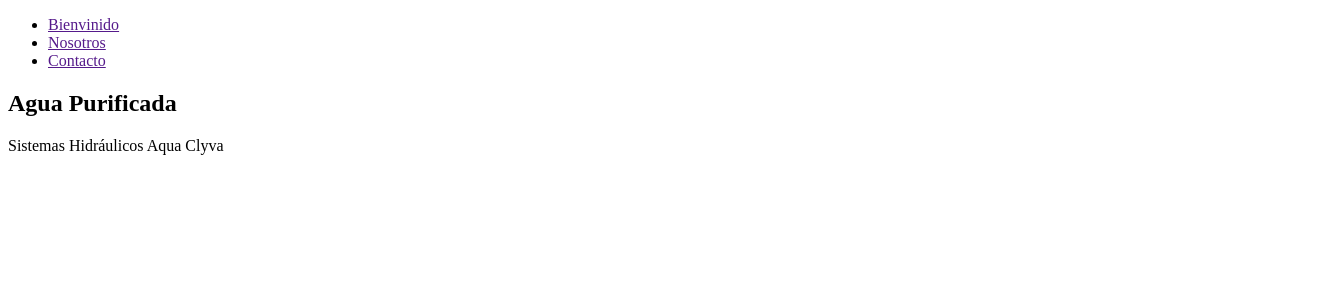
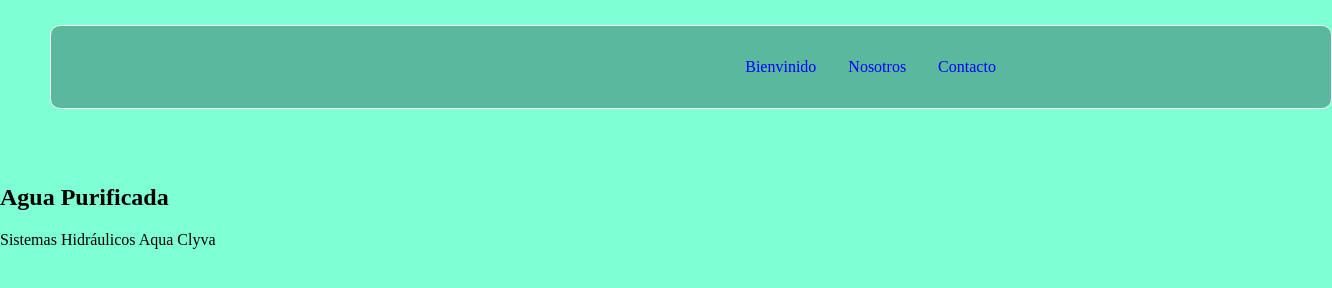
Before and after one commit to hugoilias/Mi-proyecto-Tech101, a plain HTML site: page index.html in a window 1280 px wide. Shown: the whole page, 1332 px wide, since content can reach past the window. Drawn offline with Linux system fonts and the light colour scheme.

Commit message:
[ADD] main.css se agregaron estilos

```diff
--- a/index.html
+++ b/index.html
@@ -5,14 +5,14 @@
   <meta charset="UTF-8">
   <meta name="viewport" content="width=device-width, initial-scale=1.0">
   <link rel="stylesheet" href="main.css">
-  <title>Mi CV</title>
+  <title>Agua</title>
 </head>
 
 <body>
   <header>
     <div>
-      <nav>
-        <a href=""></a>
+      <nav class="menu">
+        <a href="index.html"><img src="" alt=""></a>
         <ul>
           <li><a href="">Bienvinido</a></li>
           <li><a href="">Nosotros</a></li>
--- a/main.css
+++ b/main.css
@@ -0,0 +1,30 @@
+body {
+  background-color: aquamarine;
+  margin: 0;
+}
+
+nav {
+  width: 100%;
+  background-color: rgba(5, 23, 29, 0.3);
+  border: 1px solid whitesmoke;
+  border-radius: 10px;
+  color: beige;
+  margin: 25px 50px 75px;
+  display: flex;
+  justify-content: space-evenly;
+  align-items: center;
+}
+
+nav a {
+  color: blue;
+  text-decoration: none;
+}
+
+.menu ul {
+  display: flex;
+  list-style: none;
+}
+
+.menu li {
+  padding: 1rem;
+}
```
